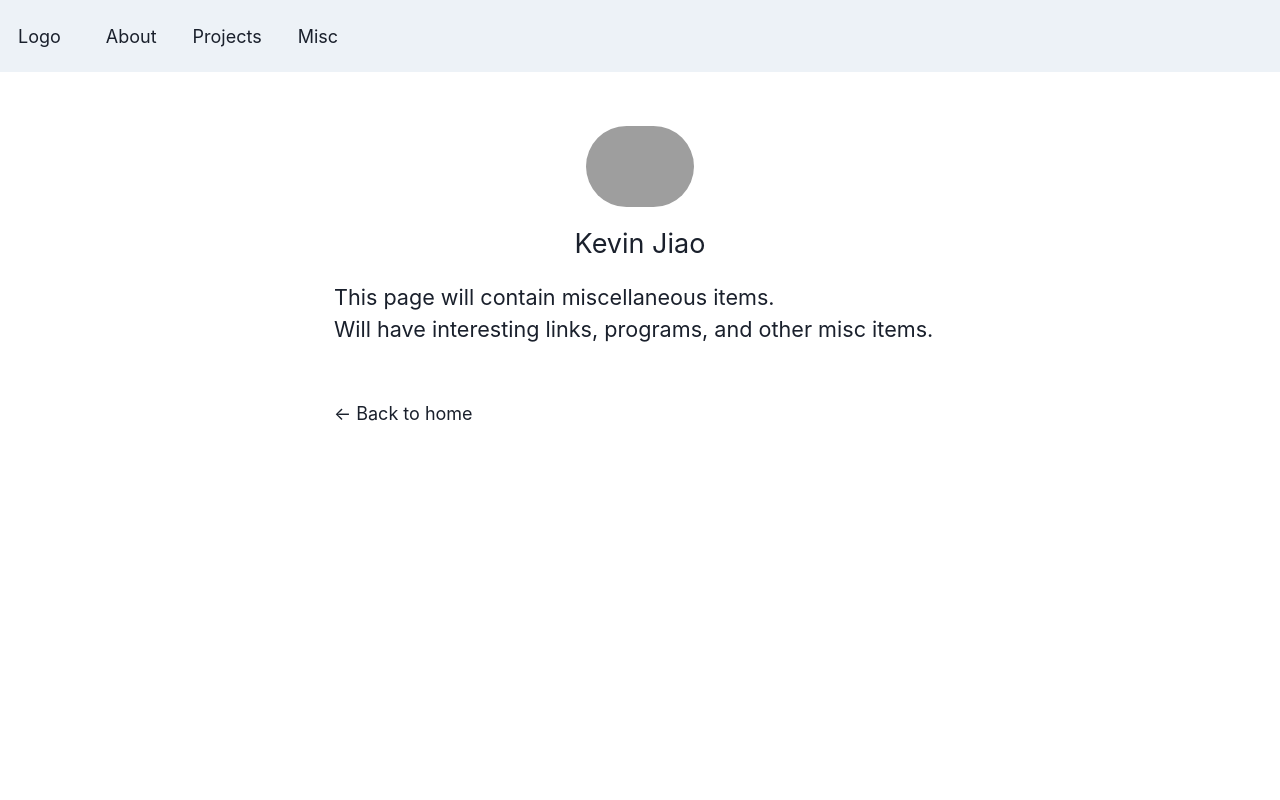
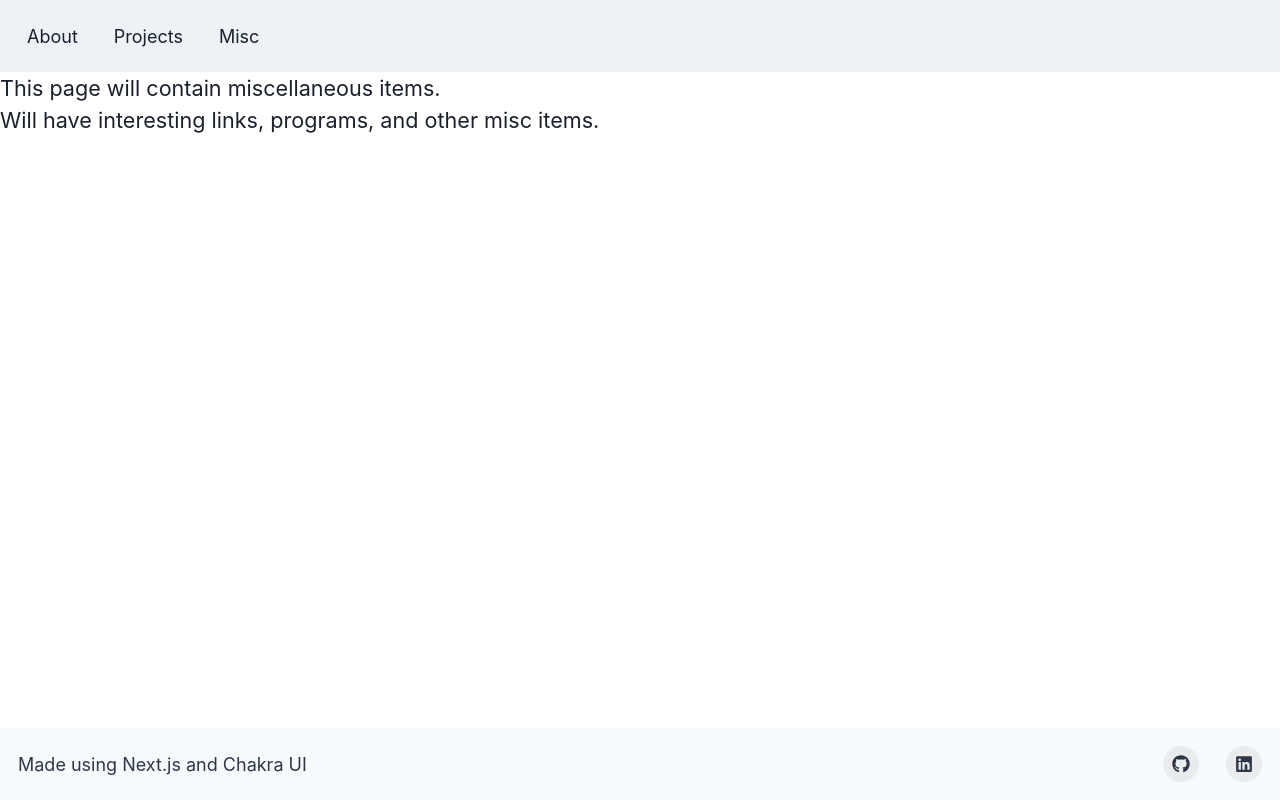
Before and after one commit to KXJiao/KXJiao.github.io, a Next.js app: page /misc in a window 1280 px wide. Built offline with nearby package versions, Linux system fonts and the light colour scheme; grey boxes are pictures that could not be loaded.

Commit message:
Layout modification to use 100 viewport and improved design

```diff
--- a/components/Layout/Layout.tsx
+++ b/components/Layout/Layout.tsx
@@ -1,11 +1,8 @@
 import Head from "next/head";
-import styles from "./Layout.module.css";
-import utilStyles from "../../styles/utils.module.css";
-import Link from "next/link";
+import { Flex } from "@chakra-ui/react";
 import Navbar from "../Navbar/Navbar";
-
-const name = "Kevin Jiao";
-export const siteTitle = "Kevin Jiao's Website";
+import Footer from "../Footer/Footer";
+import userInfo from "../../constants/info";
 
 interface LayoutProps {
   children: React.ReactNode;
@@ -15,62 +12,25 @@ interface LayoutProps {
 const Layout = ({ children, home }: LayoutProps) => {
   return (
     <>
-      <Navbar />
-      <div className={styles.container}>
       <Head>
         <link rel="icon" href="/favicon.ico" />
         <meta name="description" content="Kevin Jiao's Personal Site" />
         <meta
           property="og:image"
           content={`https://og-image.vercel.app/${encodeURI(
-              siteTitle
+            userInfo.siteTitle
           )}.png?theme=light&md=0&fontSize=75px&images=https%3A%2F%2Fassets.vercel.com%2Fimage%2Fupload%2Ffront%2Fassets%2Fdesign%2Fnextjs-black-logo.svg`}
         />
-          <meta name="og:title" content={siteTitle} />
+        <meta name="og:title" content={userInfo.siteTitle} />
         <meta name="twitter:card" content="summary_large_image" />
       </Head>
-        <header className={styles.header}>
-          {home ? (
-            <>
-              <img
-                src={require("../../public/images/profile.jpg")}
-                className={utilStyles.borderCircle}
-                height={144}
-                width={144}
-                alt={name}
-              />
-              <h1 className={utilStyles.heading2Xl}>{name}</h1>
-            </>
-          ) : (
-            <>
-              <Link href="/">
-                <a>
-                  <img
-                    src={require("../../public/images/profile.jpg")}
-                    className={utilStyles.borderCircle}
-                    height={108}
-                    width={108}
-                    alt={name}
-                  />
-                </a>
-              </Link>
-              <h2 className={utilStyles.headingLg}>
-                <Link href="/">
-                  <a className={utilStyles.colorInherit}>{name}</a>
-                </Link>
-              </h2>
-            </>
-          )}
-        </header>
-        <main>{children}</main>
-        {!home && (
-          <div className={styles.backToHome}>
-            <Link href="/">
-              <a>← Back to home</a>
-            </Link>
-          </div>
-        )}
-      </div>
+      <Flex minH={"100vh"} direction="column">
+        <Navbar />
+        <Flex flex={1} direction={"column"} as={"main"}>
+          {children}
+        </Flex>
+        <Footer />
+      </Flex>
     </>
   );
 };
--- a/components/Navbar/Navbar.tsx
+++ b/components/Navbar/Navbar.tsx
@@ -1,9 +1,7 @@
-import NextLink from "next/link";
 import {
   Box,
   Flex,
   HStack,
-  Link,
   IconButton,
   Button,
   Menu,
@@ -35,7 +33,6 @@ const Navbar = () => {
             onClick={isOpen ? onClose : onOpen}
           />
           <HStack spacing={8} alignItems={"center"}>
-            <Box>Logo</Box>
             <HStack
               as={"nav"}
               spacing={4}
```
Lines whose indentation alone changed are shown as unchanged.
